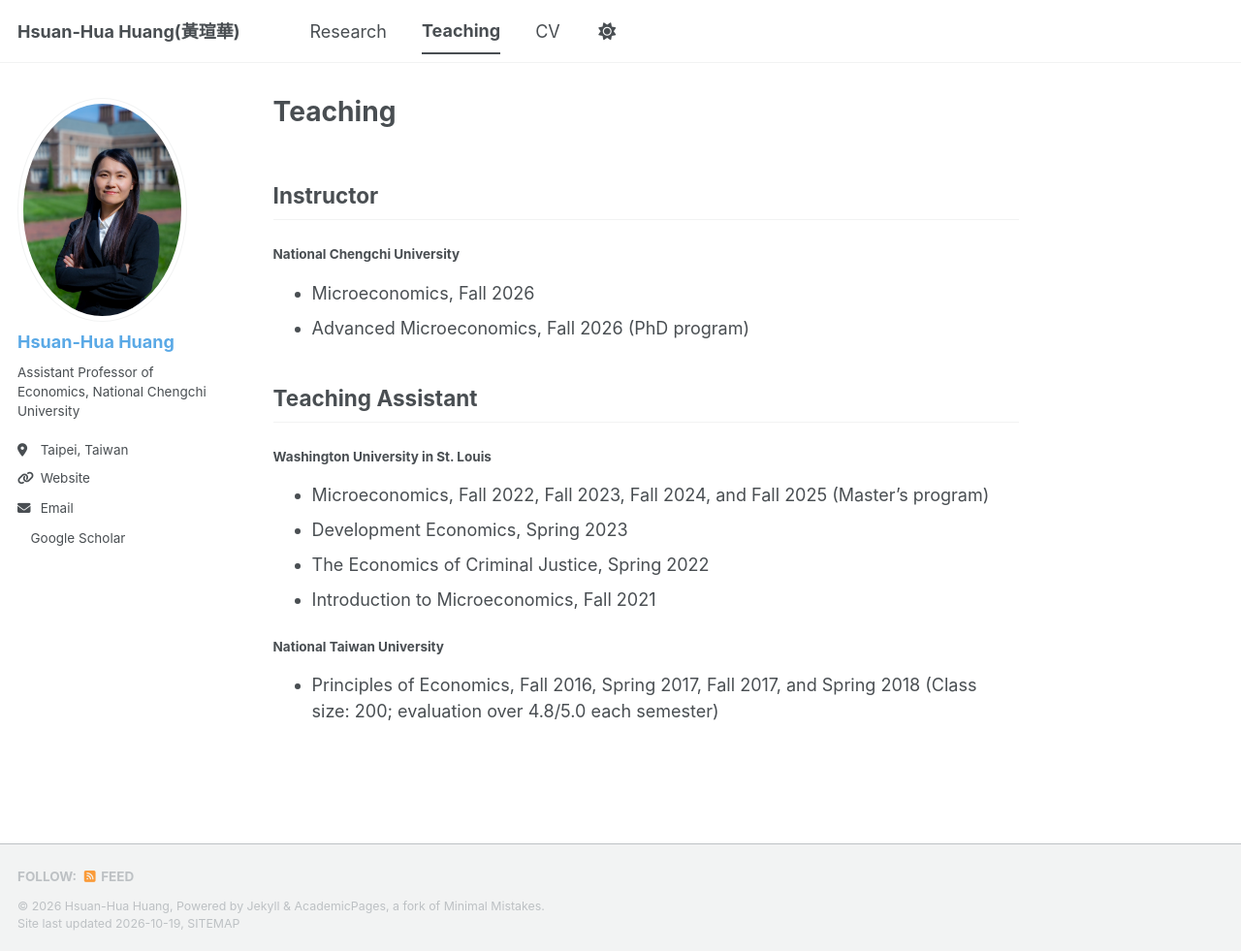
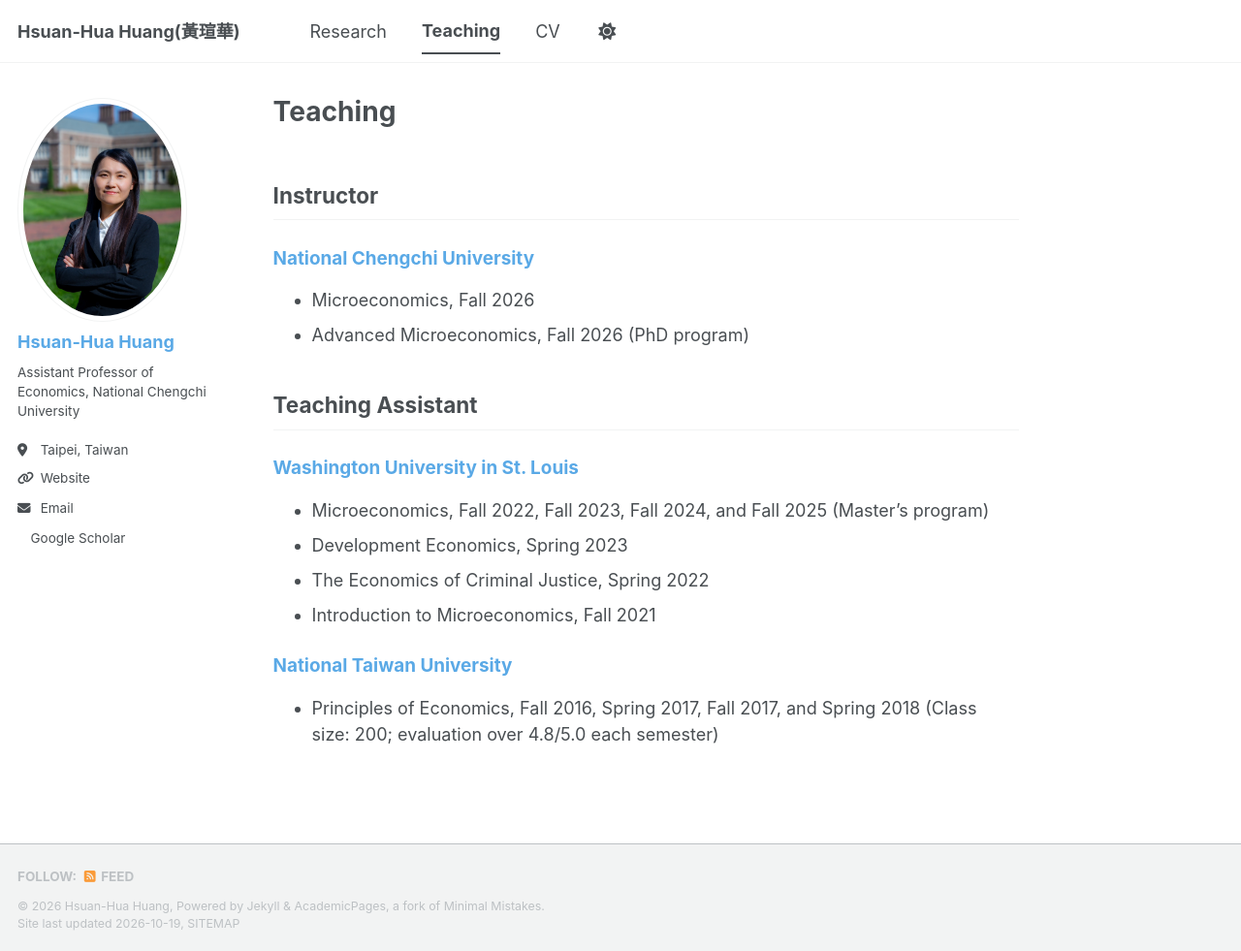
Before and after one commit to hsuanhua-huang/hsuanhua-huang, a Jekyll site: the page built from _pages/teaching.md, in a window 1280 px wide and 981 px high. Shown: the whole window at 97% size. Built offline with Jekyll 4.4.1, drawn with Linux system fonts in a browser that asks for light colours; a style sheet for code colours, icons or effects is not loaded.

Commit message:
Update main.scss

```diff
--- a/assets/css/main.scss
+++ b/assets/css/main.scss
@@ -68,3 +68,11 @@ html[data-theme="dark"] {
   --global-bg-color: #1a1a1a !important;
   --global-footer-bg-color: #1a1a1a !important;
 }
+
+/* Teaching 頁面的學校名稱 */
+.page__content h4 {
+  color: #5aa9e6;
+  font-size: 1.05em;
+  margin-top: 1.5em;
+  margin-bottom: 0.4em;
+}
```
